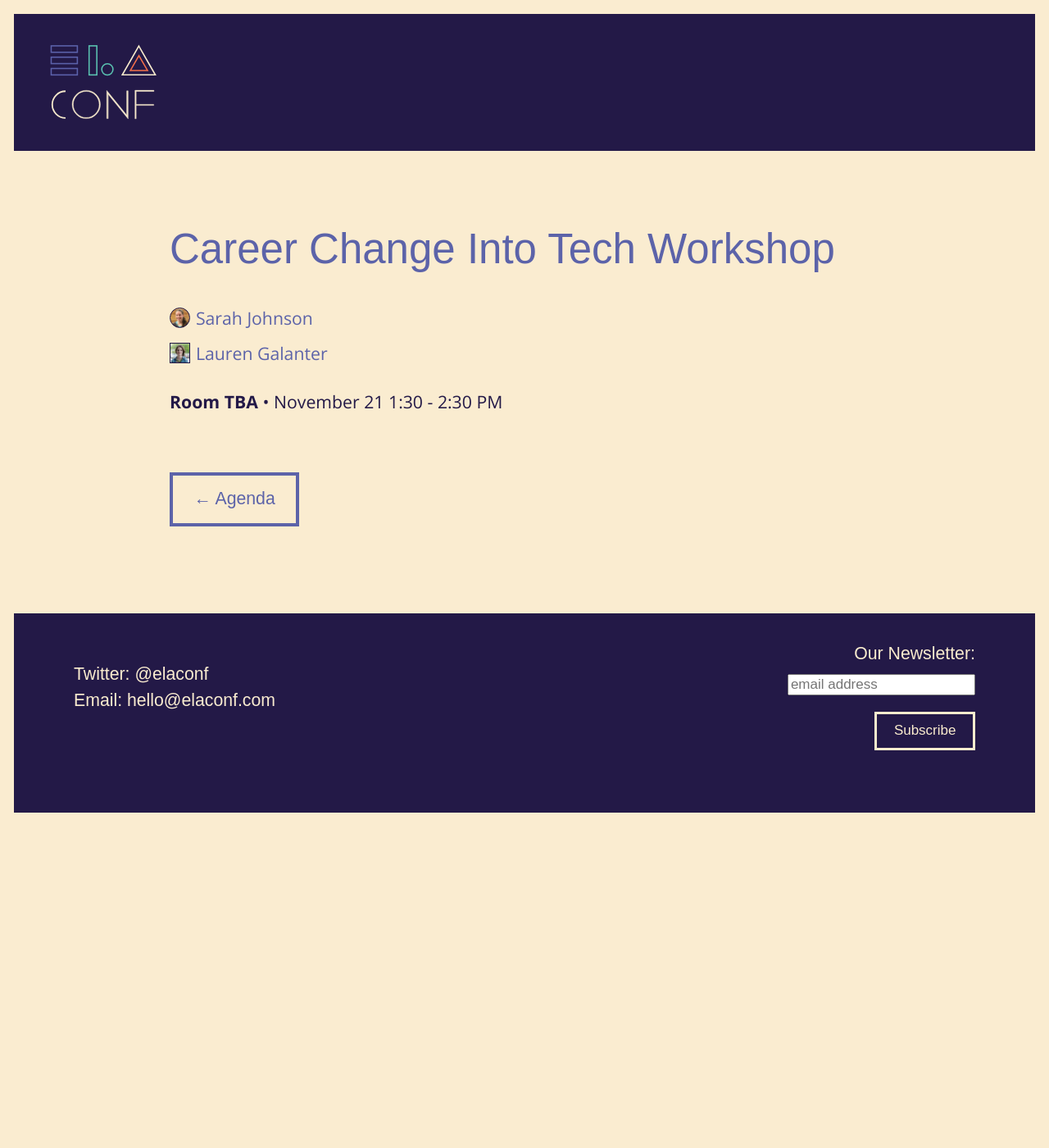
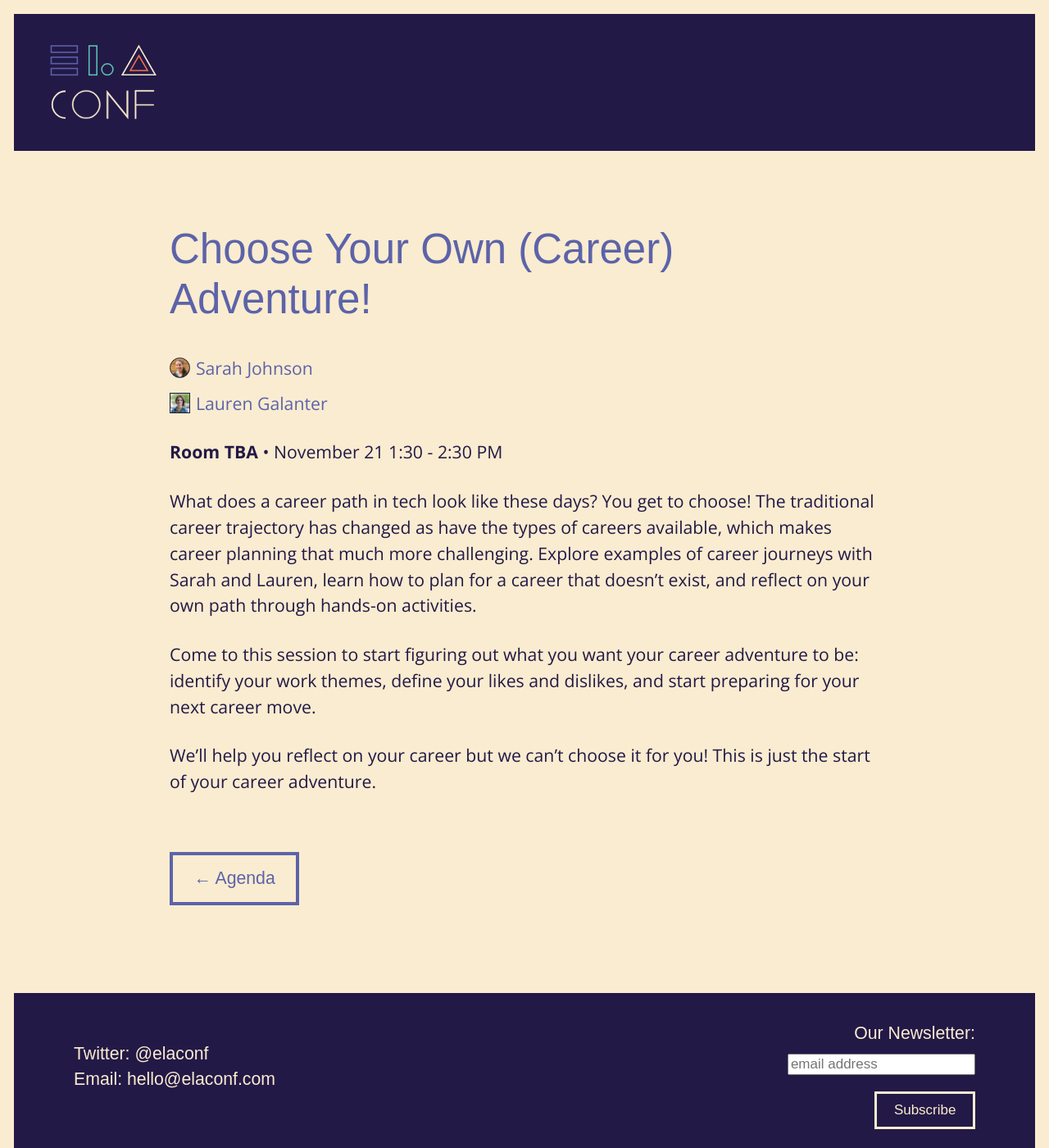
Before and after one commit to elaconf/elaconf.github.io, a Jekyll site: the page built from agenda/_posts/2015-11-21-career-change.md, in a window 1280 px wide and 1400 px high. Shown: the whole window at 82% size. Built offline with Jekyll 4.4.1, drawn with Linux system fonts in a browser that asks for light colours; nearby versions of some CDN libraries; some web fonts are replaced.

Commit message:
change career-change title and description

```diff
--- a/agenda/_posts/2015-11-21-career-change.md
+++ b/agenda/_posts/2015-11-21-career-change.md
@@ -4,8 +4,13 @@ date: 2015-11-21 13:30
 room:
 
 breakout: 2
-title: Career Change Into Tech Workshop
+title: Choose Your Own (Career) Adventure!
 speakers:
  - Sarah Johnson
  - Lauren Galanter
 ---
+What does a career path in tech look like these days? You get to choose! The traditional career trajectory has changed as have the types of careers available, which makes career planning that much more challenging. Explore examples of career journeys with Sarah and Lauren, learn how to plan for a career that doesn’t exist, and reflect on your own path through hands-on activities.
+
+Come to this session to start figuring out what you want your career adventure to be: identify your work themes, define your likes and dislikes, and start preparing for your next career move.
+
+We’ll help you reflect on your career but we can’t choose it for you! This is just the start of your career adventure.
```
